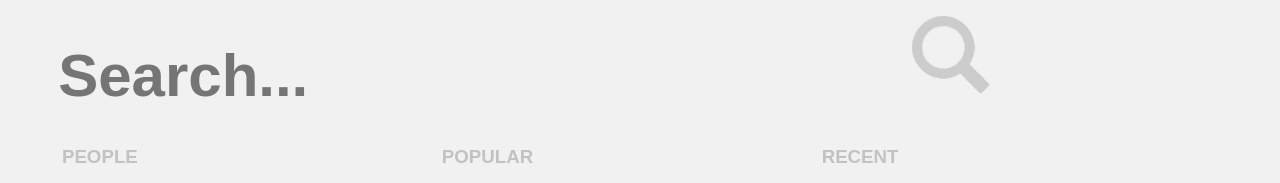
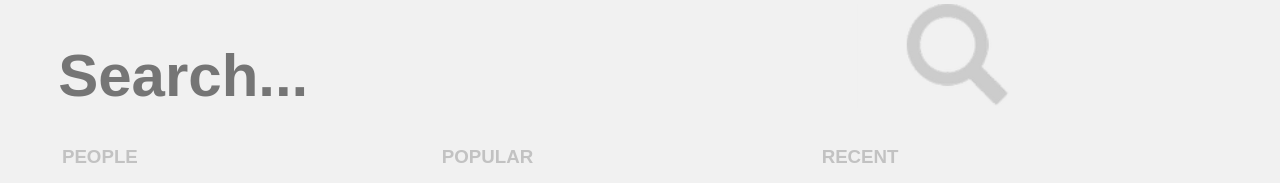
Before and after one commit to tercelba/huge-search, a plain HTML site: page index.html in a window 1280 px wide. In both pictures the pointer is over the input 933 px from the left and 56 px from the top of the page. Shown: the top 183 px of the page. Drawn offline with Linux system fonts and the light colour scheme.

Commit message:
zoom changed

```diff
--- a/index.html
+++ b/index.html
@@ -10,7 +10,7 @@
 <main>
 	<p>
 		<input type="search"  name="hsearch" placeholder="Search...">
-   		<input type="image" src="images/zoom.png" alt="find">
+   		<input class="zoom" type="image" src="images/zoom.png" alt="find">
    	</p>
 	<article>
 		<h3>People</h3>
--- a/styles/styles.css
+++ b/styles/styles.css
@@ -73,3 +73,7 @@ li:hover a>span {
 span {
 	    vertical-align: middle;
 }
+.zoom:hover {
+
+	transform: scale(1.3);
+}
```
